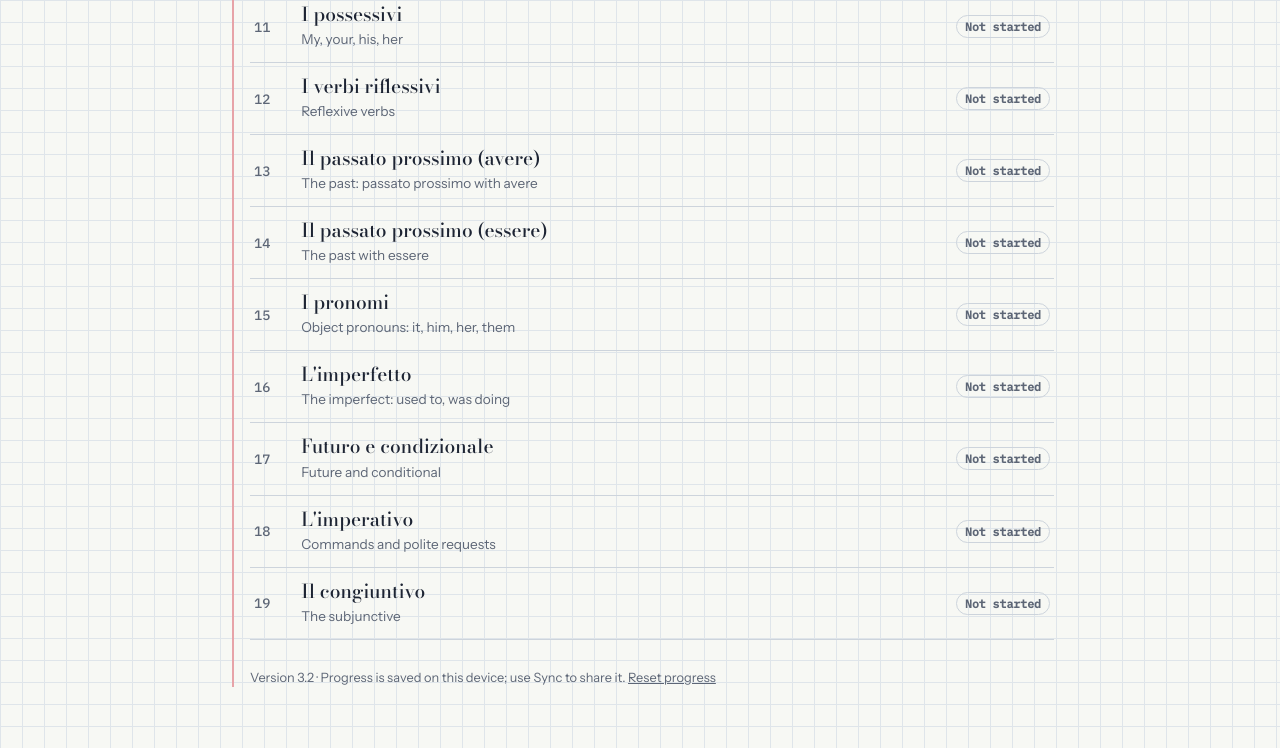
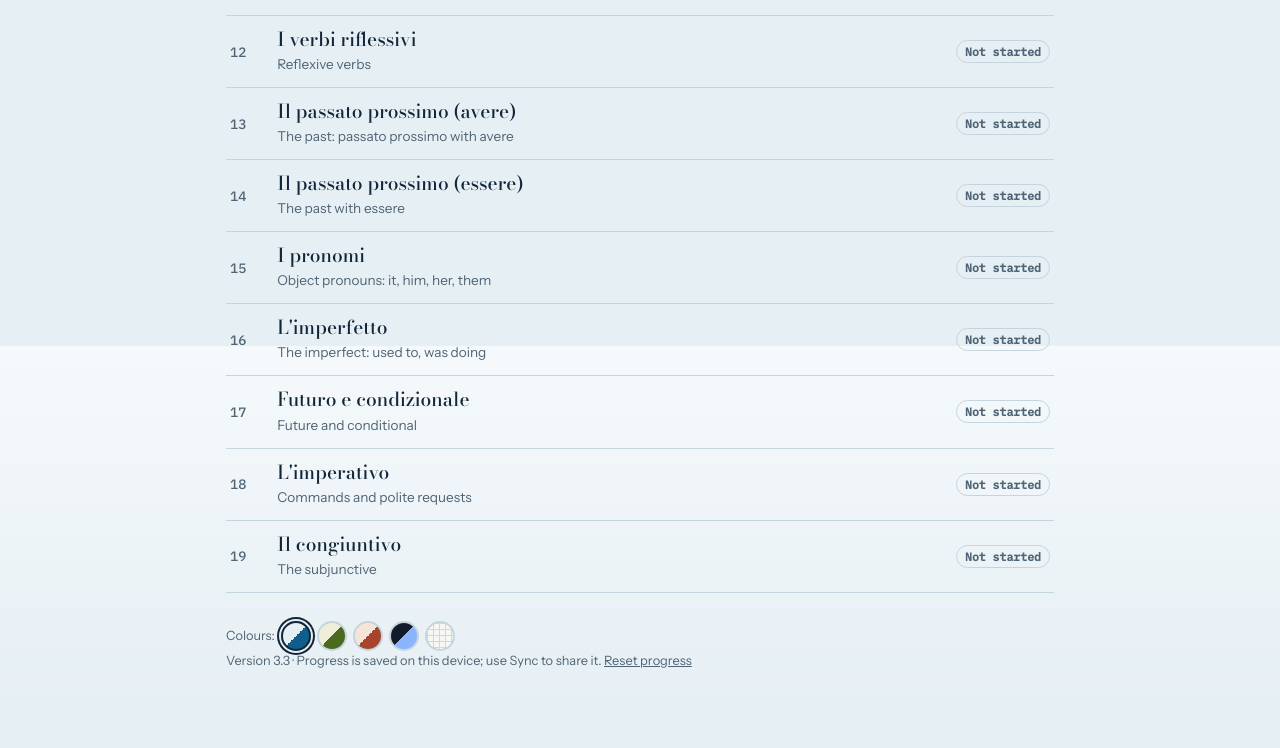
Before and after one commit to site-ready-app/Italiano, a plain HTML site: page index.html in a window 1280 px wide. Shown: the part 1254-2002 px from the top of the page. Drawn offline with nearby package versions, Linux system fonts and the light colour scheme.

Commit message:
Quaderno Italiano v3.3: colour schemes (Mare, Limone, Tramonto, Notte, Quaderno)
Co-Authored-By: Claude Opus 5.5 <noreply@anthropic.com>
Claude-Session: https://claude.ai/code/session_01NHrPsoJDcVm1KR3jdYaKpx

```diff
--- a/index.html
+++ b/index.html
@@ -12,7 +12,10 @@
 <meta name="mobile-web-app-capable" content="yes">
 <meta name="apple-mobile-web-app-title" content="Italiano">
 <meta name="apple-mobile-web-app-status-bar-style" content="default">
-<script>window.SITE_BUILD="7d138902d979";</script>
+<script>window.SITE_BUILD="2adbfe4d53ed";</script>
+<script>(function(){var k="quaderno-italiano-scheme",s=null;try{s=localStorage.getItem(k)}catch(e){}
+if(!s)s=(window.matchMedia&&matchMedia("(prefers-color-scheme: dark)").matches)?"notte":"mare";
+document.documentElement.setAttribute("data-scheme",s);})();</script>
 <link rel="preconnect" href="https://fonts.googleapis.com">
 <link rel="stylesheet" href="https://fonts.googleapis.com/css2?family=Bodoni+Moda:ital,opsz,wght@0,6..96,500;0,6..96,700;1,6..96,500&family=Instrument+Sans:wght@400;500;600&family=IBM+Plex+Mono:wght@400;500&display=swap">
 <style>
@@ -43,6 +46,27 @@ button{touch-action:manipulation;-webkit-tap-highlight-color:transparent;-webkit
 .wrap{max-width:860px;margin:0 auto;padding-top:max(20px,env(safe-area-inset-top,0px));padding-bottom:max(48px,env(safe-area-inset-bottom,0px));
   padding-left:max(16px,env(safe-area-inset-left,0px));padding-right:max(16px,env(safe-area-inset-right,0px))}
 .page{position:relative;padding-left:24px}
+/* Colour schemes. "quaderno" keeps the original squared paper (and follows the phone's dark mode). */
+:root[data-scheme="mare"]{--paper:#e6eff4;--paper2:#f5f9fb;--grid:#d3e2ea;--ink:#12263a;--muted:#4f6475;--blue:#0f5e8c;--blue-soft:#d4e7f2;--red:#b8452f;--margin:#b8452f;
+  --ok:#1d7a4f;--ok-soft:#dcefe4;--bad:#b3262f;--bad-soft:#f6dfe0;--warn:#a86b00;--card:#ffffff;--line:#c4d5df;color-scheme:light}
+:root[data-scheme="limone"]{--paper:#efeed9;--paper2:#faf9ee;--grid:#e2e0c6;--ink:#2a2a1d;--muted:#646350;--blue:#4b6a1e;--blue-soft:#e1e9cc;--red:#a8432a;--margin:#a8432a;
+  --ok:#2f7a3a;--ok-soft:#deeed7;--bad:#b0312a;--bad-soft:#f5e0d9;--warn:#9a6a00;--card:#fffef5;--line:#d6d4b8;color-scheme:light}
+:root[data-scheme="tramonto"]{--paper:#f6e4d8;--paper2:#fdf5ef;--grid:#efd7c8;--ink:#33211b;--muted:#73574b;--blue:#a8442b;--blue-soft:#f4d9cb;--red:#7d3a8c;--margin:#7d3a8c;
+  --ok:#2b7a4b;--ok-soft:#dcefe2;--bad:#a8262c;--bad-soft:#f5dcdc;--warn:#946100;--card:#fffaf6;--line:#e4c9b9;color-scheme:light}
+:root[data-scheme="notte"]{--paper:#111a2b;--paper2:#18233a;--grid:#1d2840;--ink:#e8ecf4;--muted:#9aa7bd;--blue:#8ab4ff;--blue-soft:#22335a;--red:#ff9a8a;--margin:#ff9a8a;
+  --ok:#6fd39d;--ok-soft:#1b3a2b;--bad:#ff8a8f;--bad-soft:#40242a;--warn:#f0b955;--card:#1b2640;--line:#2d3a57;color-scheme:dark}
+:root[data-scheme]:not([data-scheme="quaderno"]) body{background-image:linear-gradient(180deg,var(--paper2) 0,var(--paper) 360px);background-size:auto;background-attachment:fixed}
+:root[data-scheme]:not([data-scheme="quaderno"]) .page{padding-left:0}
+:root[data-scheme]:not([data-scheme="quaderno"]) .page::before{display:none}
+.schemes{display:inline-flex;gap:6px;align-items:center;flex-wrap:wrap;margin-right:6px}
+.sw{width:30px;height:30px;border-radius:50%;border:2px solid var(--line);cursor:pointer;padding:0;position:relative}
+.sw[aria-pressed="true"]{border-color:var(--ink);box-shadow:0 0 0 2px var(--paper),0 0 0 4px var(--ink)}
+.sw.mare{background:linear-gradient(135deg,#e6eff4 50%,#0f5e8c 50%)}
+.sw.limone{background:linear-gradient(135deg,#efeed9 50%,#4b6a1e 50%)}
+.sw.tramonto{background:linear-gradient(135deg,#f6e4d8 50%,#a8442b 50%)}
+.sw.notte{background:linear-gradient(135deg,#111a2b 50%,#8ab4ff 50%)}
+.sw.quaderno{background:#f7f8f4;background-image:linear-gradient(#cdd8e2 1px,transparent 1px),linear-gradient(90deg,#cdd8e2 1px,transparent 1px);background-size:6px 6px}
+
 .page::before{content:"";position:absolute;left:6px;top:0;bottom:0;width:2px;background:var(--margin)}
 
 header{display:flex;flex-wrap:wrap;gap:12px 24px;align-items:flex-end;justify-content:space-between;margin-bottom:16px}
@@ -319,7 +343,12 @@ body.driving header,body.driving nav,body.driving .footnote{display:none}
   </div>
 </section>
 
-<p class="footnote"><span id="ver"></span> · Progress is saved on this device; use Sync to share it. <button class="linkish" id="reset">Reset progress</button><span id="reset-confirm" hidden class="confirm">Erase everything on this device? <button class="btn" id="reset-yes">Yes, reset</button><button class="btn" id="reset-no">Cancel</button></span></p>
+<p class="footnote"><span class="schemes" role="group" aria-label="Colour scheme"><span>Colours:</span>
+<button class="sw mare" data-scheme="mare" title="Mare (sea blue)" aria-label="Mare, sea blue"></button>
+<button class="sw limone" data-scheme="limone" title="Limone (lemon and olive)" aria-label="Limone, lemon and olive"></button>
+<button class="sw tramonto" data-scheme="tramonto" title="Tramonto (sunset)" aria-label="Tramonto, sunset"></button>
+<button class="sw notte" data-scheme="notte" title="Notte (night)" aria-label="Notte, night"></button>
+<button class="sw quaderno" data-scheme="quaderno" title="Quaderno (squared paper)" aria-label="Quaderno, squared paper"></button></span><br><span id="ver"></span> · Progress is saved on this device; use Sync to share it. <button class="linkish" id="reset">Reset progress</button><span id="reset-confirm" hidden class="confirm">Erase everything on this device? <button class="btn" id="reset-yes">Yes, reset</button><button class="btn" id="reset-no">Cancel</button></span></p>
 </div></div>
 
 <script>
@@ -1108,7 +1137,7 @@ function conjugate(inf,tense){
 
 </script>
 <script>
-const APP_VERSION="3.2";
+const APP_VERSION="3.3";
 const DECKS = {
  "Basics":[["ciao","hi / bye"],["buongiorno","good morning"],["buonasera","good evening"],["buonanotte","good night"],["arrivederci","goodbye"],["per favore","please"],["grazie","thank you"],["prego","you're welcome"],["scusi","excuse me (formal)"],["sì","yes"],["mi dispiace","I'm sorry"],["va bene","okay / all right"],["piacere","nice to meet you"],["benvenuto","welcome"],["non lo so","I don't know"]],
  "Numbers":[["uno","one"],["due","two"],["tre","three"],["quattro","four"],["cinque","five"],["sei","six"],["sette","seven"],["otto","eight"],["nove","nine"],["dieci","ten"],["venti","twenty"],["cinquanta","fifty"],["cento","one hundred"],["mille","one thousand"]],
@@ -1679,6 +1708,16 @@ function installSteps(){
 window.addEventListener("beforeinstallprompt",e=>{e.preventDefault();deferredPrompt=e;installSteps()});
 document.getElementById("install-steps").addEventListener("click",e=>{if(e.target.closest("#install-btn")&&deferredPrompt){deferredPrompt.prompt();deferredPrompt.userChoice.finally(()=>{deferredPrompt=null;installSteps()})}});
 
+
+/* ---------- colour schemes ---------- */
+const SCHEME_KEY="quaderno-italiano-scheme",SCHEME_BAR={mare:"#0f5e8c",limone:"#4b6a1e",tramonto:"#a8442b",notte:"#111a2b",quaderno:"#1f4fb5"};
+function applyScheme(name){document.documentElement.setAttribute("data-scheme",name);
+  document.querySelectorAll(".sw").forEach(b=>b.setAttribute("aria-pressed",b.dataset.scheme===name));
+  const m=document.querySelector('meta[name="theme-color"]');if(m)m.setAttribute("content",SCHEME_BAR[name]||"#1f4fb5")}
+applyScheme(document.documentElement.getAttribute("data-scheme")||"mare");
+document.querySelector(".schemes").addEventListener("click",e=>{const b=e.target.closest("[data-scheme]");if(!b)return;
+  try{localStorage.setItem(SCHEME_KEY,b.dataset.scheme)}catch(x){}applyScheme(b.dataset.scheme)});
+
 /* ---------- reset ---------- */
 const rc=document.getElementById("reset-confirm");
 document.getElementById("reset").onclick=()=>rc.hidden=false;
--- a/version.json
+++ b/version.json
@@ -1 +1 @@
-{"version": "3.2", "build": "7d138902d979"}
+{"version": "3.3", "build": "2adbfe4d53ed"}
```
